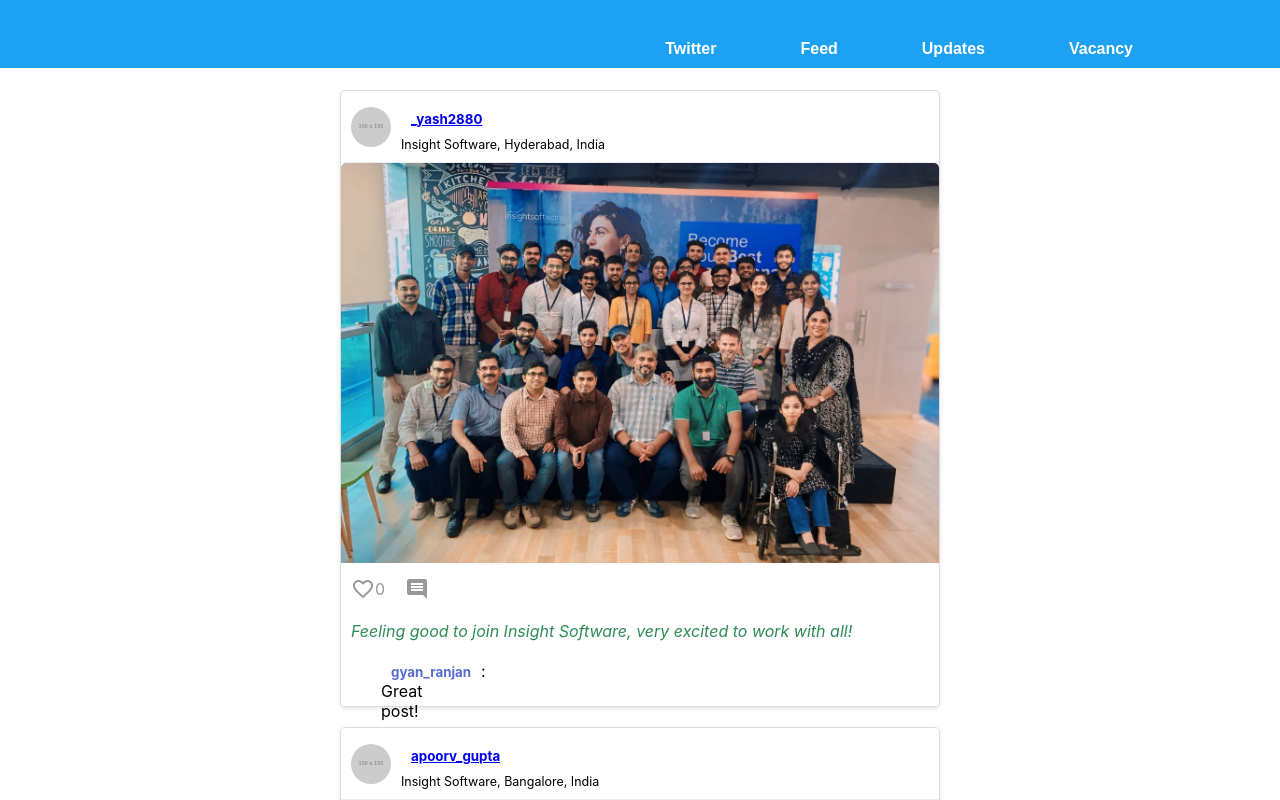
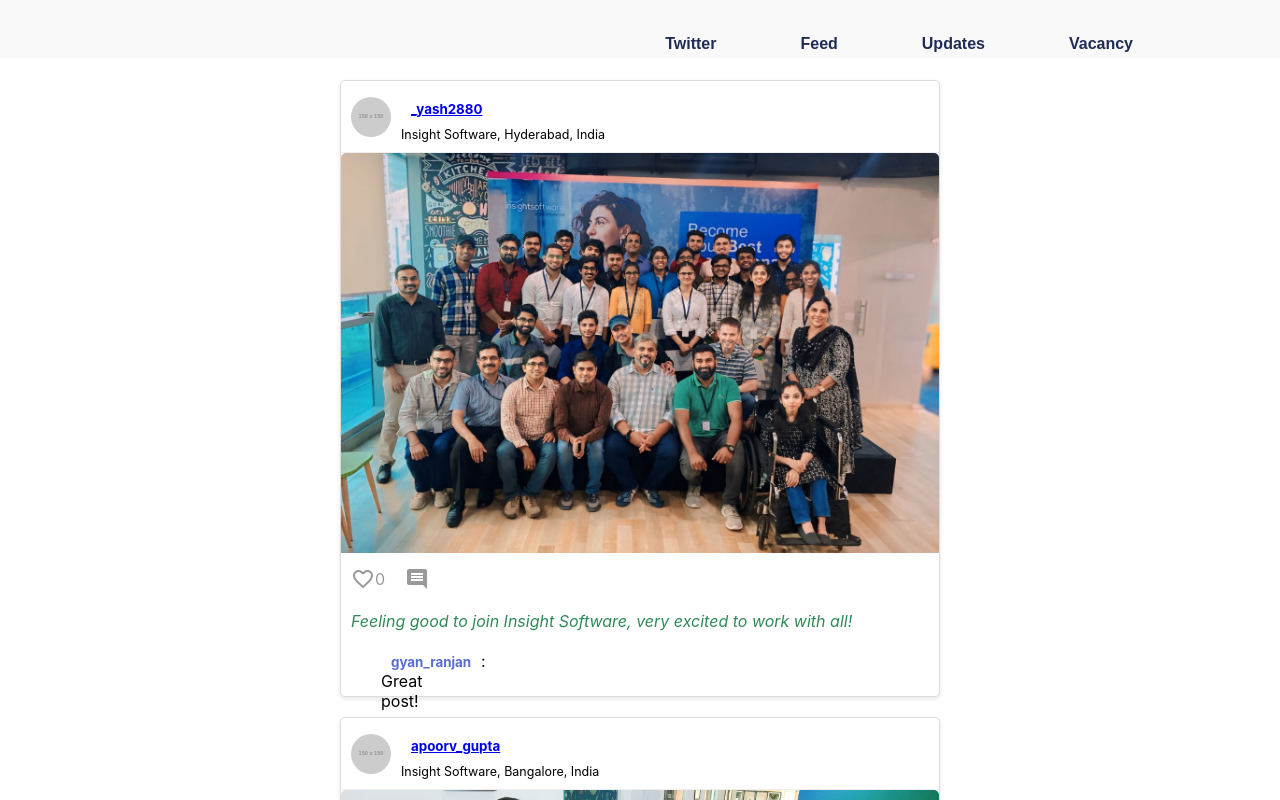
Before and after one commit to nlogn-isw/webapp, a React (Create React App) app in the folder frontend/: page /feed in a window 1280 px wide. Shown: the top 800 px of the page. Built offline with nearby package versions, Linux system fonts and the light colour scheme.

Commit message:
main page service2

```diff
--- a/frontend/src/components/landing/Header.css
+++ b/frontend/src/components/landing/Header.css
@@ -1,10 +1,14 @@
 .navbar {
-    background-color: #1da1f2;
-    padding: 10px 20px;
+    background-color: #f9f9f9;
+    padding: 5px 20px;
     display: flex;
     justify-content: flex-end; /* Right align items */
 }
-
+.logo {
+    width: 220px; /* Adjust the width of the logo */
+    height: auto; /* Maintain aspect ratio */
+    margin-right: 730px; /* Example margin for spacing */
+}
     .navbar ul {
         list-style-type: none;
         color:white;
@@ -13,12 +17,12 @@
         display: flex; /* Use flexbox for better alignment control */
     }
 
-    .login{
-        background-color:#dc4040;
-        color:white;
-        padding:5px 15px 5px 15px;
-        border-radius:20px;
-    }
+.login {
+    background-color: #49ab66;
+    color: white;
+    padding: 5px 15px 5px 15px;
+    border-radius: 20px;
+}
 
     .navbar li {
         margin-left: 20px;
@@ -26,8 +30,8 @@
         padding-left:25px;/* Add spacing between links */
     }
 
-    .navbar a {
-        text-decoration: none;
-        color: white; /* Link color */
-        font-weight: bold;
-    }
+.navbar a {
+    text-decoration: none;
+    color: #1f2c53; /* Link color */
+    font-weight: bold;
+}
--- a/frontend/src/components/landing/Header.js
+++ b/frontend/src/components/landing/Header.js
@@ -4,6 +4,7 @@ import "./Header.css"; // Import CSS file for styling
 const Header = () => {
     return (
         <nav className="navbar">
+            <img src="https://insightsoftware.com/wp-content/themes/insightsoftware/images/insightsoftware-logo-color.svg" alt="Logo" className="logo" />
             <ul>
                 <li><a href="#home">Home</a></li>
                 <li><a href="#about">About</a></li>
--- a/frontend/src/components/landing/Landing.css
+++ b/frontend/src/components/landing/Landing.css
@@ -5,7 +5,7 @@
     justify-content: space-between;
     align-items: center;
     padding: 20px;
-    background-color: #f2f2f2; /* Light background color */
+    background-color: #1f2c53; /* Updated background color */
     width: 100%; /* Full width */
 }
 
@@ -27,13 +27,13 @@ img {
 
 /* Additional styling for text */
 .left h2 {
-    color: #333;
+    color: #f9f9f9;
     font-size: 50px;
     margin-bottom: 10px;
 }
 
 .left p {
-    color: #666;
+    color: #f9f9f9;
     font-size: 16px;
     line-height: 1.5;
 }
--- a/frontend/src/components/landing/Landing.js
+++ b/frontend/src/components/landing/Landing.js
@@ -20,7 +20,7 @@ const Landing = () => {
                     <img src={image} alt="Image" />
                 </div>
             </div>
-            <h1 style={{ textAlign: 'center' }}>SERVICES</h1>
+            <h1 style={{ textAlign: 'center', color:'#1f2c53' }}>SERVICES</h1>
             <div className="post-cards">
                 <a href="#" className="post-card">
                     <img src="https://img.freepik.com/free-photo/happy-diverse-people-using-digital-devices_53876-96225.jpg" alt="Post 1" />
```
Also changed, not shown: 1 other file (tests, documents, lock files or other folders).
